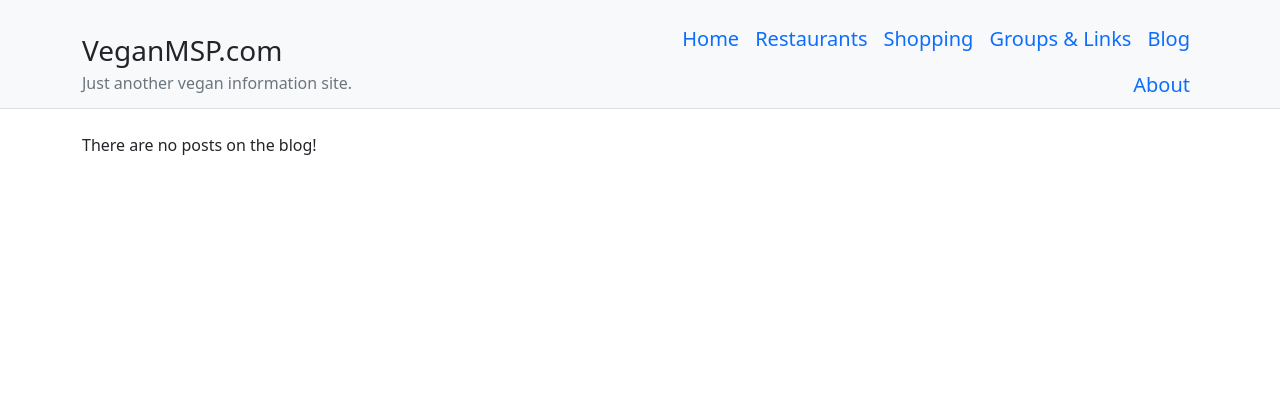
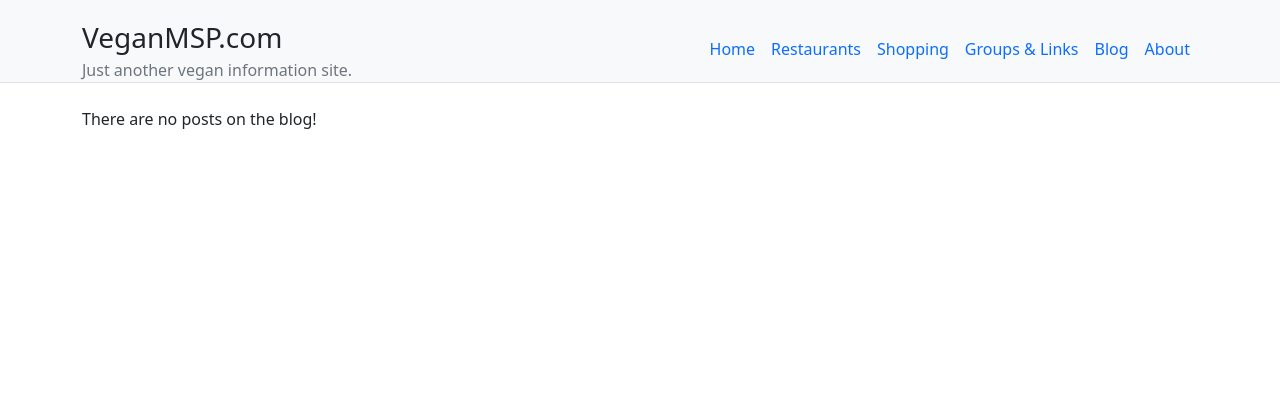
Before and after one commit to VeganMSP/veganmsp.com, a Django app: page /blog/ in a window 1280 px wide. Shown: the top 420 px of the page. Run offline with Django 3.2, Linux system fonts and the light colour scheme; data that the repository does not hold is empty; parts of the project's set-up code (start-up, migrations or seed data) failed here and were passed over; some libraries are stand-ins or nearby versions.

Commit message:
Change navigation font size

```diff
--- a/templates/base.html
+++ b/templates/base.html
@@ -40,7 +40,7 @@
 					{% endif %}
 
 					<div class="row">
-						<ul class="nav justify-content-end fs-5 col-12 col-md-auto mb-2 mb-md-0 w-100">
+						<ul class="nav justify-content-end col-12 col-md-auto mb-2 mb-md-0 w-100">
 							{% include 'includes/_nav.html' %}
 						</ul>
 					</div>
```
